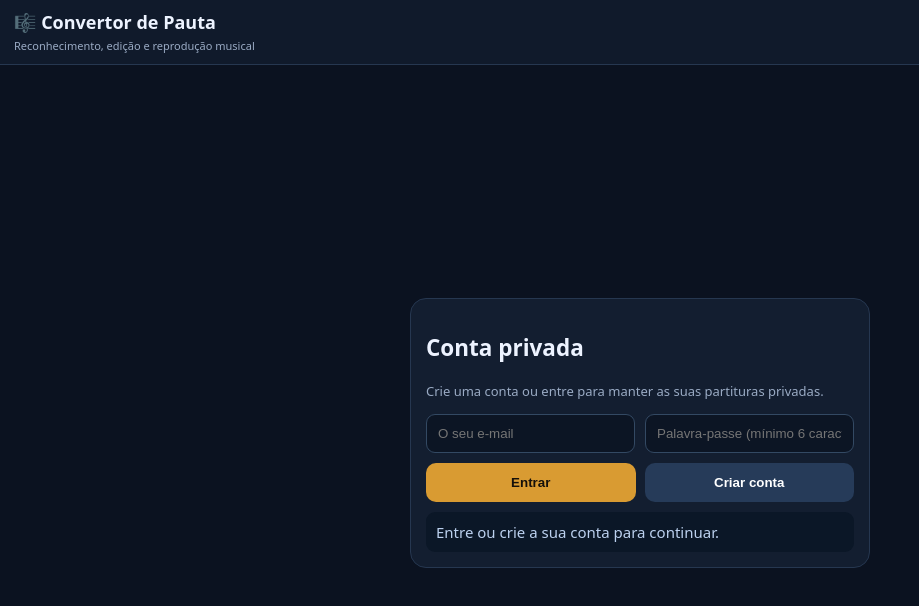
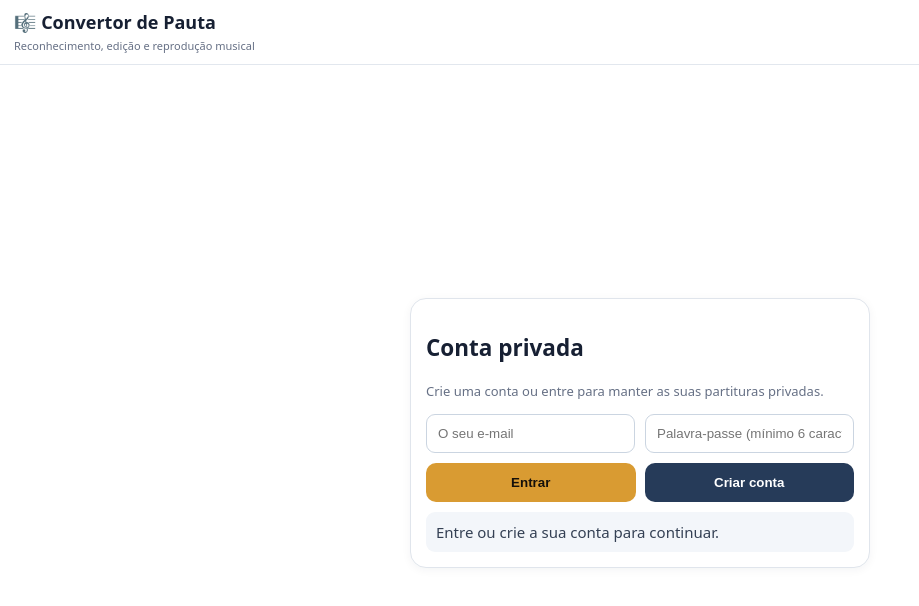
Before and after one commit to mateus-max/Convertor-de-Pauta, a plain HTML site: page index.html in a window 1280 px wide. Shown: the whole page, without its empty margins (0-919 px from the left). Drawn offline with Linux system fonts and the light colour scheme; no server answers.

Commit message:
Change main application page to white theme

```diff
--- a/index.html
+++ b/index.html
@@ -175,6 +175,28 @@ body.logged-in #appMain>section:nth-of-type(4) .status{display:none}
   }
   body.logged-in #appMain>section:nth-of-type(4) .row>*,
   body.logged-in #appMain>section:nth-of-type(4) .toolbar>*{flex:1 1 42%;min-width:0}
+}
+
+/* Light theme: white main application page */
+:root{--bg:#ffffff;--panel:#ffffff;--line:#d9e0e8;--txt:#172033;--muted:#667085;--gold:#e3a12f;--blue:#315b91}
+html,body{background:#fff!important;color:#172033!important}
+body{background:#fff!important}
+#appHeader{background:#fff!important;border-bottom:1px solid #e2e7ee!important;color:#172033!important}
+#appHeader small{color:#667085!important}
+#appMain{background:#fff!important}
+.card{background:#fff!important;border-color:#e0e5ec!important;color:#172033!important;box-shadow:0 2px 10px rgba(20,35,55,.05)}
+.hint{color:#667085!important}
+input,select,textarea{background:#fff!important;color:#172033!important;border-color:#cbd5e1!important}
+.status{background:#f3f6fa!important;color:#344054!important}
+#analysisStatus,#authStatus,#dbStatus{background:#f3f6fa!important;color:#344054!important}
+.staff-wrap{background:#fff!important;border-color:#d8dee8!important}
+body.logged-in #appHeader{background:#fff!important}
+body.logged-in #appMain{background:#fff!important}
+@media(max-width:650px){
+ body.logged-in #appHeader{background:#fff!important}
+ body.logged-in #appMain{background:#fff!important}
+ body.logged-in #appMain>section:nth-of-type(3),
+ body.logged-in #appMain>section:nth-of-type(4){background:#fff!important}
 }
 </style></head>
 <body>
```
